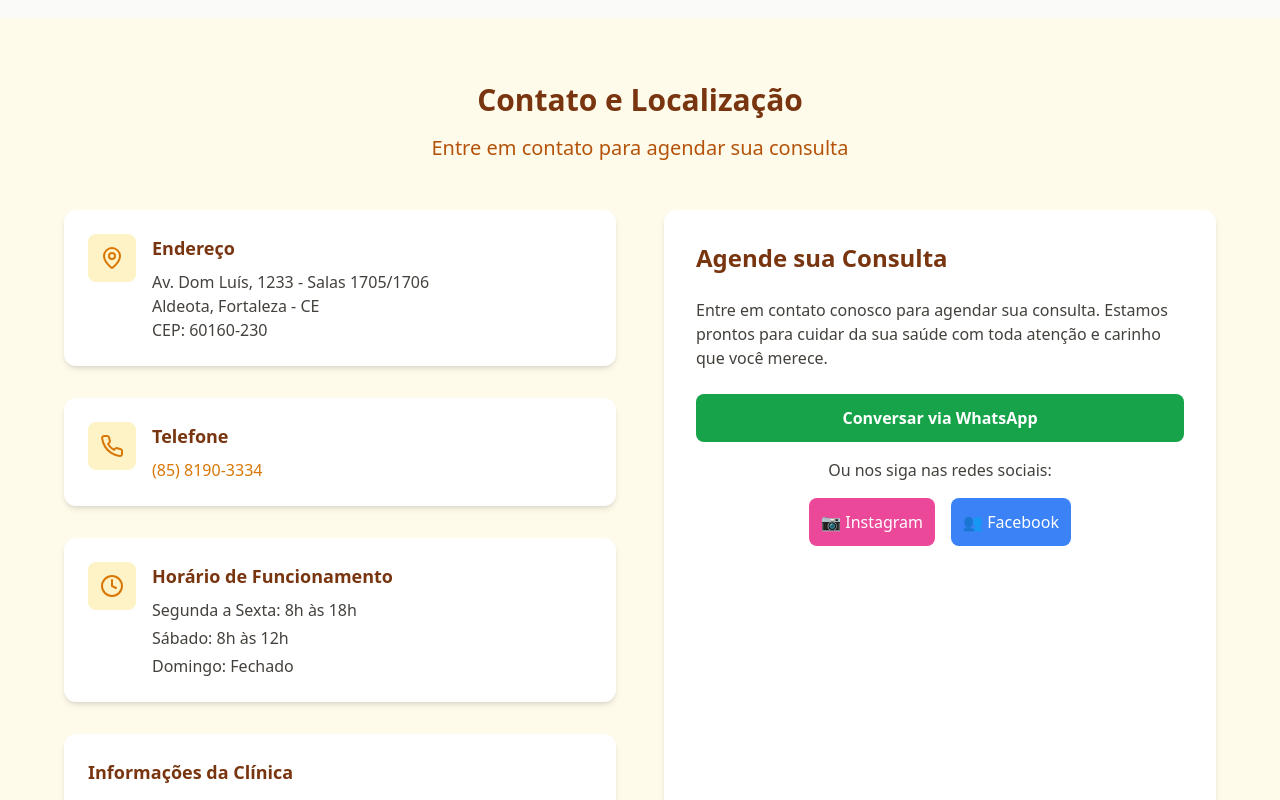
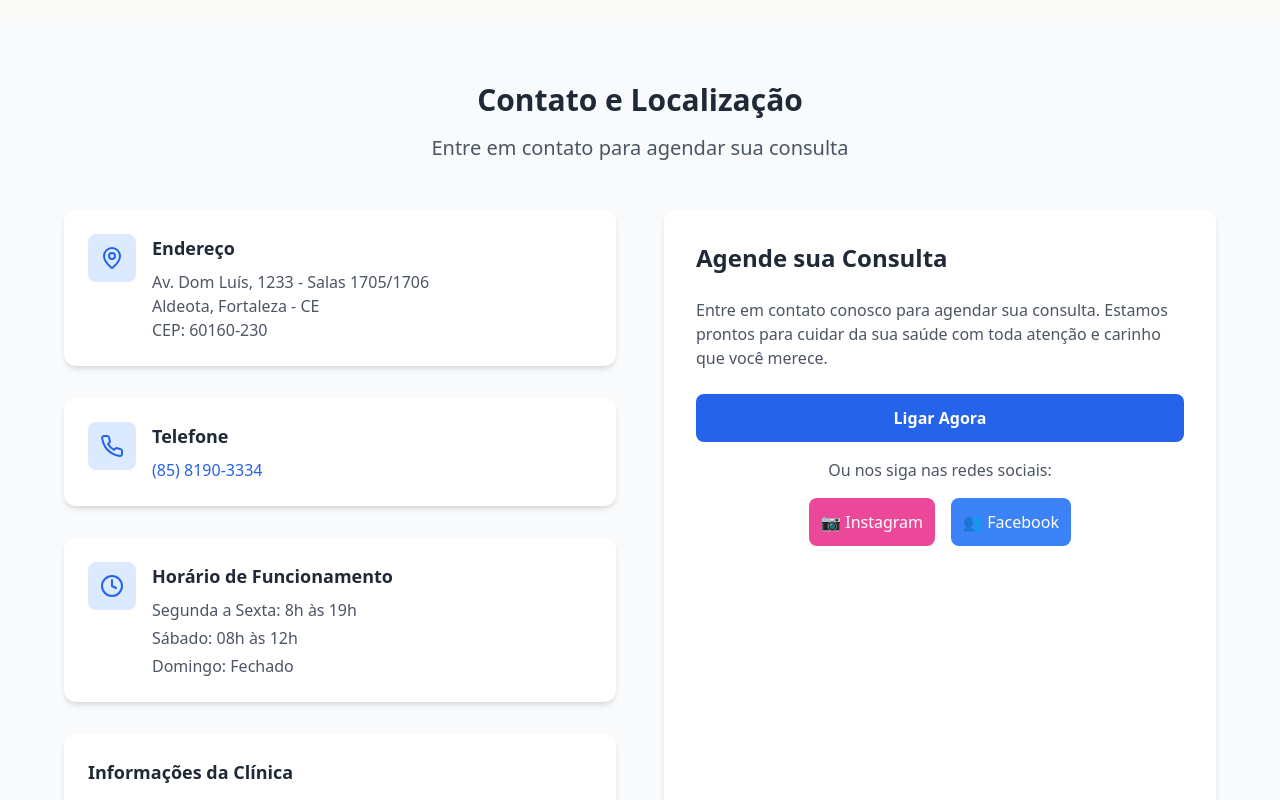
Before and after one commit to Gianluca-chatgds/harley-cavalcante-clinica-site, a React (Vite) app: page / in a window 1280 px wide. Shown: the part 1340-2140 px from the top of the page. Built offline with nearby package versions, Linux system fonts and the light colour scheme.

Commit message:
Visual edit in Lovable
Edited UI in Lovable

```diff
--- a/src/components/About.tsx
+++ b/src/components/About.tsx
@@ -1,7 +1,5 @@
-
 const About = () => {
-  return (
-    <section id="sobre" className="py-16 bg-stone-50">
+  return <section id="sobre" className="py-16 bg-stone-50">
       <div className="container mx-auto px-4">
         <div className="max-w-4xl mx-auto">
           <div className="text-center mb-12">
@@ -34,7 +32,7 @@ const About = () => {
                 </div>
                 <div className="flex items-center space-x-3">
                   <div className="w-2 h-2 bg-amber-600 rounded-full"></div>
-                  <span className="text-amber-800">Especialista em Cirurgia Pós Grande Emagrecimento</span>
+                  <span className="text-amber-800">Cirurgia Pós Grande Emagrecimento</span>
                 </div>
                 <div className="flex items-center space-x-3">
                   <div className="w-2 h-2 bg-amber-600 rounded-full"></div>
@@ -49,18 +47,12 @@ const About = () => {
 
             <div className="flex justify-center">
               <div className="w-64 h-64 bg-amber-100 rounded-lg overflow-hidden shadow-lg">
-                <img
-                  src="/lovable-uploads/e7a793f3-df70-431f-ab64-d6425a748e6a.png"
-                  alt="Logo Dr. Harley Cavalcante"
-                  className="w-full h-full object-contain p-8"
-                />
+                <img src="/lovable-uploads/e7a793f3-df70-431f-ab64-d6425a748e6a.png" alt="Logo Dr. Harley Cavalcante" className="w-full h-full object-contain p-8" />
               </div>
             </div>
           </div>
         </div>
       </div>
-    </section>
-  );
+    </section>;
 };
-
 export default About;
--- a/src/components/Contact.tsx
+++ b/src/components/Contact.tsx
@@ -1,14 +1,11 @@
-
 import { MapPin, Phone, Clock } from "lucide-react";
-
 const Contact = () => {
-  return (
-    <section id="contato" className="py-16 bg-amber-50">
+  return <section id="contato" className="py-16 bg-gray-50">
       <div className="container mx-auto px-4">
         <div className="max-w-6xl mx-auto">
           <div className="text-center mb-12">
-            <h2 className="text-3xl font-bold text-amber-900 mb-4">Contato e Localização</h2>
-            <p className="text-xl text-amber-700">
+            <h2 className="text-3xl font-bold text-gray-800 mb-4">Contato e Localização</h2>
+            <p className="text-xl text-gray-600">
               Entre em contato para agendar sua consulta
             </p>
           </div>
@@ -17,12 +14,12 @@ const Contact = () => {
             <div className="space-y-8">
               <div className="bg-white p-6 rounded-xl shadow-md">
                 <div className="flex items-start space-x-4">
-                  <div className="bg-amber-100 p-3 rounded-lg">
-                    <MapPin className="w-6 h-6 text-amber-600" />
+                  <div className="bg-blue-100 p-3 rounded-lg">
+                    <MapPin className="w-6 h-6 text-blue-600" />
                   </div>
                   <div>
-                    <h3 className="text-lg font-semibold text-amber-900 mb-2">Endereço</h3>
-                    <p className="text-stone-700">
+                    <h3 className="text-lg font-semibold text-gray-800 mb-2">Endereço</h3>
+                    <p className="text-gray-600">
                       Av. Dom Luís, 1233 - Salas 1705/1706<br />
                       Aldeota, Fortaleza - CE<br />
                       CEP: 60160-230
@@ -33,15 +30,12 @@ const Contact = () => {
 
               <div className="bg-white p-6 rounded-xl shadow-md">
                 <div className="flex items-start space-x-4">
-                  <div className="bg-amber-100 p-3 rounded-lg">
-                    <Phone className="w-6 h-6 text-amber-600" />
+                  <div className="bg-blue-100 p-3 rounded-lg">
+                    <Phone className="w-6 h-6 text-blue-600" />
                   </div>
                   <div>
-                    <h3 className="text-lg font-semibold text-amber-900 mb-2">Telefone</h3>
-                    <a
-                      href="tel:558581903334"
-                      className="text-amber-600 hover:text-amber-700 font-medium"
-                    >
+                    <h3 className="text-lg font-semibold text-gray-800 mb-2">Telefone</h3>
+                    <a href="tel:558581903334" className="text-blue-600 hover:text-blue-700 font-medium">
                       (85) 8190-3334
                     </a>
                   </div>
@@ -50,14 +44,14 @@ const Contact = () => {
 
               <div className="bg-white p-6 rounded-xl shadow-md">
                 <div className="flex items-start space-x-4">
-                  <div className="bg-amber-100 p-3 rounded-lg">
-                    <Clock className="w-6 h-6 text-amber-600" />
+                  <div className="bg-blue-100 p-3 rounded-lg">
+                    <Clock className="w-6 h-6 text-blue-600" />
                   </div>
                   <div>
-                    <h3 className="text-lg font-semibold text-amber-900 mb-2">Horário de Funcionamento</h3>
-                    <div className="text-stone-700 space-y-1">
-                      <p>Segunda a Sexta: 8h às 18h</p>
-                      <p>Sábado: 8h às 12h</p>
+                    <h3 className="text-lg font-semibold text-gray-800 mb-2">Horário de Funcionamento</h3>
+                    <div className="text-gray-600 space-y-1">
+                      <p>Segunda a Sexta: 8h às 19h</p>
+                      <p>Sábado: 08h às 12h</p>
                       <p>Domingo: Fechado</p>
                     </div>
                   </div>
@@ -65,8 +59,8 @@ const Contact = () => {
               </div>
 
               <div className="bg-white p-6 rounded-xl shadow-md">
-                <h3 className="text-lg font-semibold text-amber-900 mb-4">Informações da Clínica</h3>
-                <div className="space-y-2 text-stone-700">
+                <h3 className="text-lg font-semibold text-gray-800 mb-4">Informações da Clínica</h3>
+                <div className="space-y-2 text-gray-600">
                   <p><strong>CNPJ:</strong> A ser atualizado</p>
                   <p><strong>Responsável Técnico:</strong> Dr. Harley Cavalcante</p>
                 </div>
@@ -74,38 +68,23 @@ const Contact = () => {
             </div>
 
             <div className="bg-white p-8 rounded-xl shadow-md">
-              <h3 className="text-2xl font-semibold text-amber-900 mb-6">Agende sua Consulta</h3>
-              <p className="text-stone-700 mb-6">
+              <h3 className="text-2xl font-semibold text-gray-800 mb-6">Agende sua Consulta</h3>
+              <p className="text-gray-600 mb-6">
                 Entre em contato conosco para agendar sua consulta. Estamos prontos para cuidar da sua saúde com toda atenção e carinho que você merece.
               </p>
 
               <div className="space-y-4">
-                <a
-                  href="https://wa.me/558581903334"
-                  target="_blank"
-                  rel="noopener noreferrer"
-                  className="block w-full bg-green-600 text-white text-center py-3 px-6 rounded-lg font-semibold hover:bg-green-700 transition-colors"
-                >
-                  Conversar via WhatsApp
+                <a href="tel:558581903334" className="block w-full bg-blue-600 text-white text-center py-3 px-6 rounded-lg font-semibold hover:bg-blue-700 transition-colors">
+                  Ligar Agora
                 </a>
 
                 <div className="text-center">
-                  <p className="text-stone-700 mb-4">Ou nos siga nas redes sociais:</p>
+                  <p className="text-gray-600 mb-4">Ou nos siga nas redes sociais:</p>
                   <div className="flex justify-center space-x-4">
-                    <a
-                      href="https://www.instagram.com/drharleycavalcante/"
-                      target="_blank"
-                      rel="noopener noreferrer"
-                      className="bg-pink-500 text-white p-3 rounded-lg hover:bg-pink-600 transition-colors"
-                    >
+                    <a href="https://www.instagram.com/drharleycavalcante/" target="_blank" rel="noopener noreferrer" className="bg-pink-500 text-white p-3 rounded-lg hover:bg-pink-600 transition-colors">
                       📷 Instagram
                     </a>
-                    <a
-                      href="https://www.facebook.com/drharleycavalcante/?locale=pt_BR"
-                      target="_blank"
-                      rel="noopener noreferrer"
-                      className="bg-blue-500 text-white p-3 rounded-lg hover:bg-blue-600 transition-colors"
-                    >
+                    <a href="https://www.facebook.com/drharleycavalcante/?locale=pt_BR" target="_blank" rel="noopener noreferrer" className="bg-blue-500 text-white p-3 rounded-lg hover:bg-blue-600 transition-colors">
                       👥 Facebook
                     </a>
                   </div>
@@ -115,8 +94,6 @@ const Contact = () => {
           </div>
         </div>
       </div>
-    </section>
-  );
+    </section>;
 };
-
 export default Contact;
--- a/src/components/Hero.tsx
+++ b/src/components/Hero.tsx
@@ -1,7 +1,5 @@
-
 const Hero = () => {
-  return (
-    <section id="inicio" className="pt-20 pb-16 bg-gradient-to-br from-amber-50 to-stone-50">
+  return <section id="inicio" className="pt-20 pb-16 bg-gradient-to-br from-amber-50 to-stone-50">
       <div className="container mx-auto px-4">
         <div className="flex flex-col lg:flex-row items-center gap-12">
           <div className="lg:w-1/2">
@@ -14,22 +12,16 @@ const Hero = () => {
             <div className="text-lg text-amber-800 mb-6 space-y-2">
               <p><strong>CREMEC 6229 - RQE 2904</strong></p>
               <p>Pós-graduação em Nutrologia (ABRAN)</p>
-              <p>Especialista em Cirurgia Plástica Pós Grande Emagrecimento</p>
+              <p>Cirurgia Plástica Pós Grande Emagrecimento</p>
             </div>
             <p className="text-lg text-stone-700 mb-8">
               Especialista em cirurgia plástica com atenção personalizada e humanizada para cada paciente, oferecendo os mais modernos procedimentos estéticos e reparadores com foco em beleza, saúde e bem-estar.
             </p>
             <div className="flex flex-col sm:flex-row gap-4">
-              <a
-                href="#contato"
-                className="bg-amber-600 text-white px-8 py-3 rounded-lg font-semibold hover:bg-amber-700 transition-colors text-center"
-              >
+              <a href="#contato" className="bg-amber-600 text-white px-8 py-3 rounded-lg font-semibold hover:bg-amber-700 transition-colors text-center">
                 Agendar Consulta
               </a>
-              <a
-                href="tel:558581903334"
-                className="border-2 border-amber-600 text-amber-600 px-8 py-3 rounded-lg font-semibold hover:bg-amber-50 transition-colors text-center"
-              >
+              <a href="tel:558581903334" className="border-2 border-amber-600 text-amber-600 px-8 py-3 rounded-lg font-semibold hover:bg-amber-50 transition-colors text-center">
                 (85) 8190-3334
               </a>
             </div>
@@ -38,11 +30,7 @@ const Hero = () => {
           <div className="lg:w-1/2">
             <div className="relative">
               <div className="w-80 h-80 mx-auto bg-amber-100 rounded-full overflow-hidden shadow-2xl">
-                <img
-                  src="https://images.unsplash.com/photo-1612349317150-e413f6a5b16d?w=400&h=400&fit=crop&crop=face"
-                  alt="Dr. Harley Cavalcante"
-                  className="w-full h-full object-cover"
-                />
+                <img src="https://images.unsplash.com/photo-1612349317150-e413f6a5b16d?w=400&h=400&fit=crop&crop=face" alt="Dr. Harley Cavalcante" className="w-full h-full object-cover" />
               </div>
               <div className="absolute -bottom-4 -right-4 w-20 h-20 bg-amber-600 rounded-full flex items-center justify-center shadow-lg">
                 <span className="text-white text-2xl">👨‍⚕️</span>
@@ -51,8 +39,6 @@ const Hero = () => {
           </div>
         </div>
       </div>
-    </section>
-  );
+    </section>;
 };
-
 export default Hero;
```
